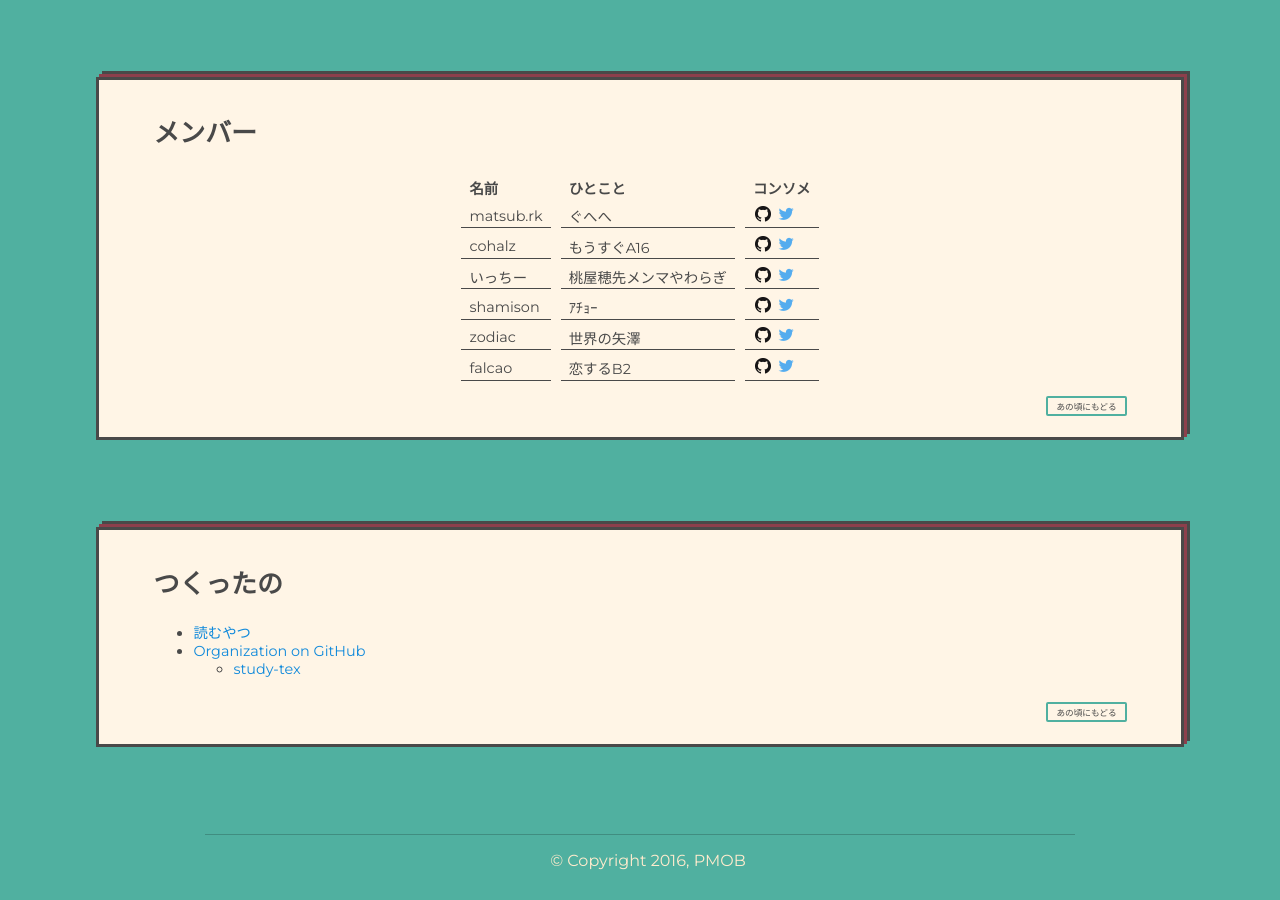
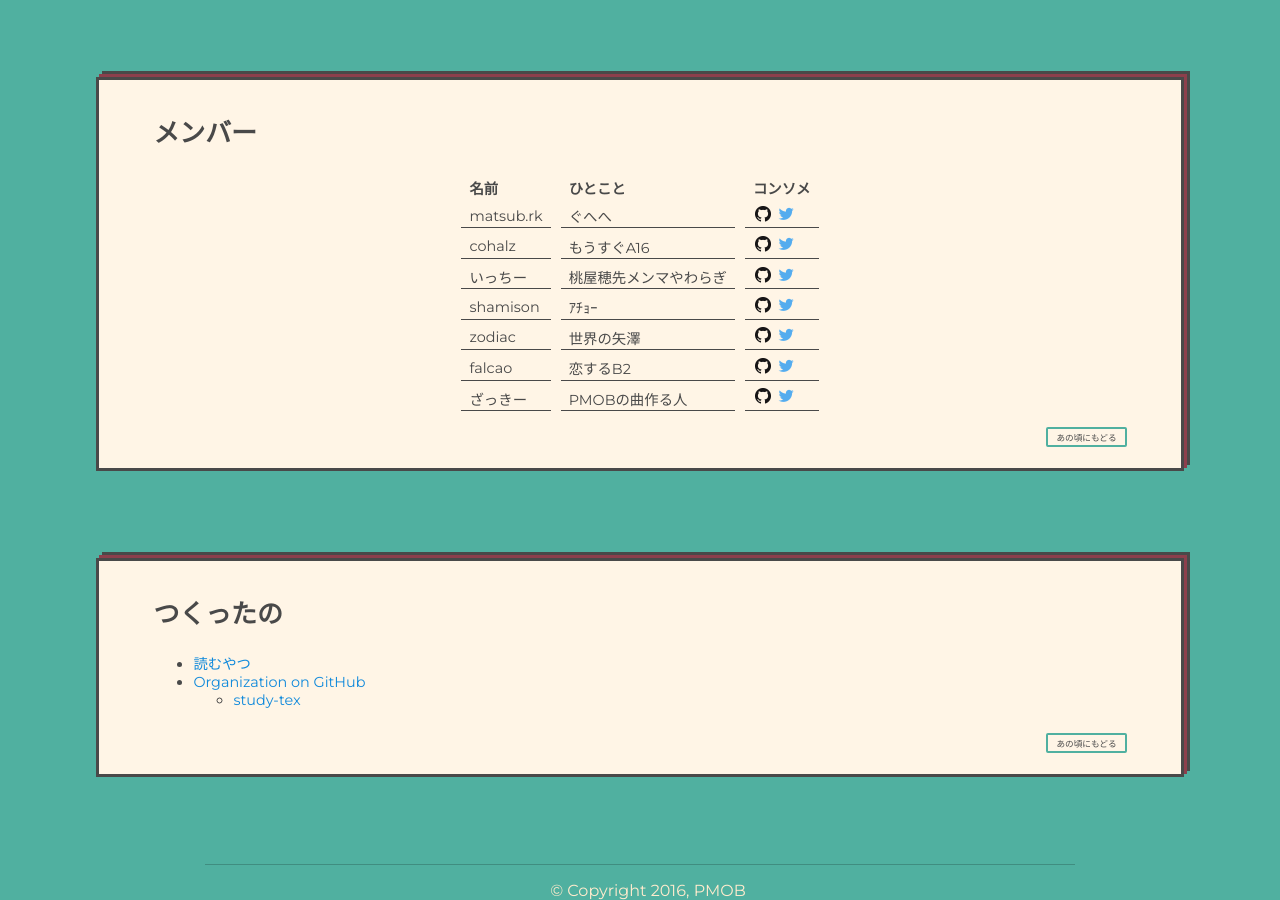
Before and after one commit to falcao0168/PMOB.github.io, a Jekyll site: the page built from index.html, in a window 1280 px wide and 900 px high, scrolled down 2260 px. Built offline with Jekyll 4.4.1, drawn with Linux system fonts in a browser that asks for light colours; before the commit the page ends 3130 px from its top, so only the background shows below that.

Commit message:
add ざっきー in members.yml

```diff
--- a/_data/members.yml
+++ b/_data/members.yml
@@ -27,3 +27,8 @@
   message: 恋するB2
   github: falcao0168
   twitter: iammazo4545
+
+- name: ざっきー
+  message: PMOBの曲作る人
+  github: jp-zacky
+  twitter: jp_zacky
```
